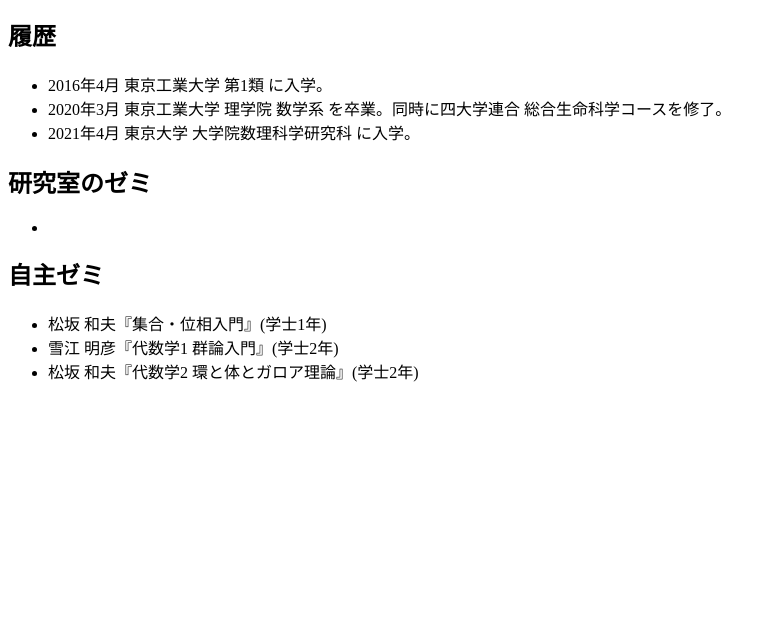
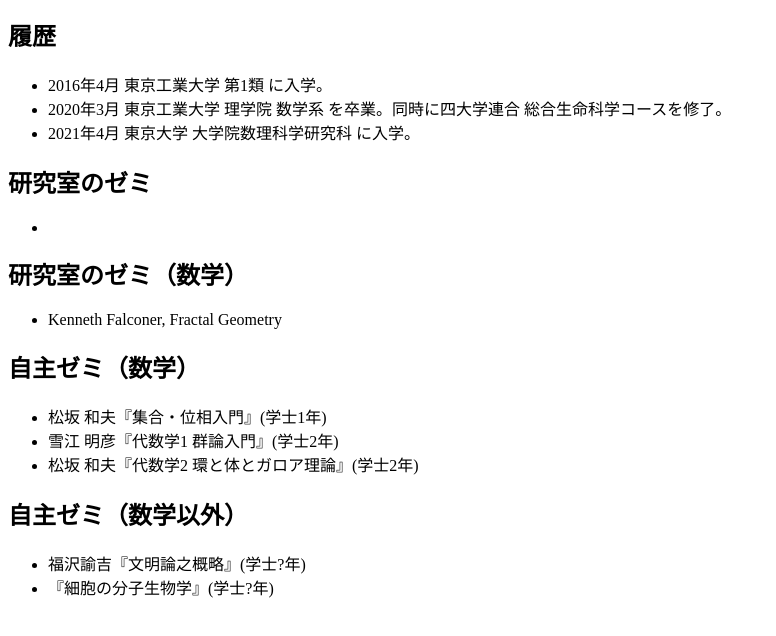
Before and after one commit to iekhoti/iekhoti.github.io, a plain HTML site: page index.html in a window 1280 px wide. Shown: the part 116-752 px from the top of the page, without its empty margins (0-776 px from the left). Drawn offline with Linux system fonts and the light colour scheme.

Commit message:
Update index.html

```diff
--- a/index.html
+++ b/index.html
@@ -23,12 +23,21 @@
   <ul>
     <li></li>
   </ul>
-  <h2>自主ゼミ</h2>
+  <h2>研究室のゼミ（数学）</h2>
+  <ul>
+    <li>Kenneth Falconer, Fractal Geometry</li>
+  </ul>
+  <h2>自主ゼミ（数学）</h2>
   <ul>
     <li>松坂 和夫『集合・位相入門』(学士1年)</li>
     <li>雪江 明彦『代数学1 群論入門』(学士2年)</li>
     <li>松坂 和夫『代数学2 環と体とガロア理論』(学士2年)</li>
   </ul>
+  <h2>自主ゼミ（数学以外）</h2>
+  <ul>
+    <li>福沢諭吉『文明論之概略』(学士?年)</li>
+    <li>『細胞の分子生物学』(学士?年)</li>
+  </ul>
   <footer>
   </footer>
 </body>
```
